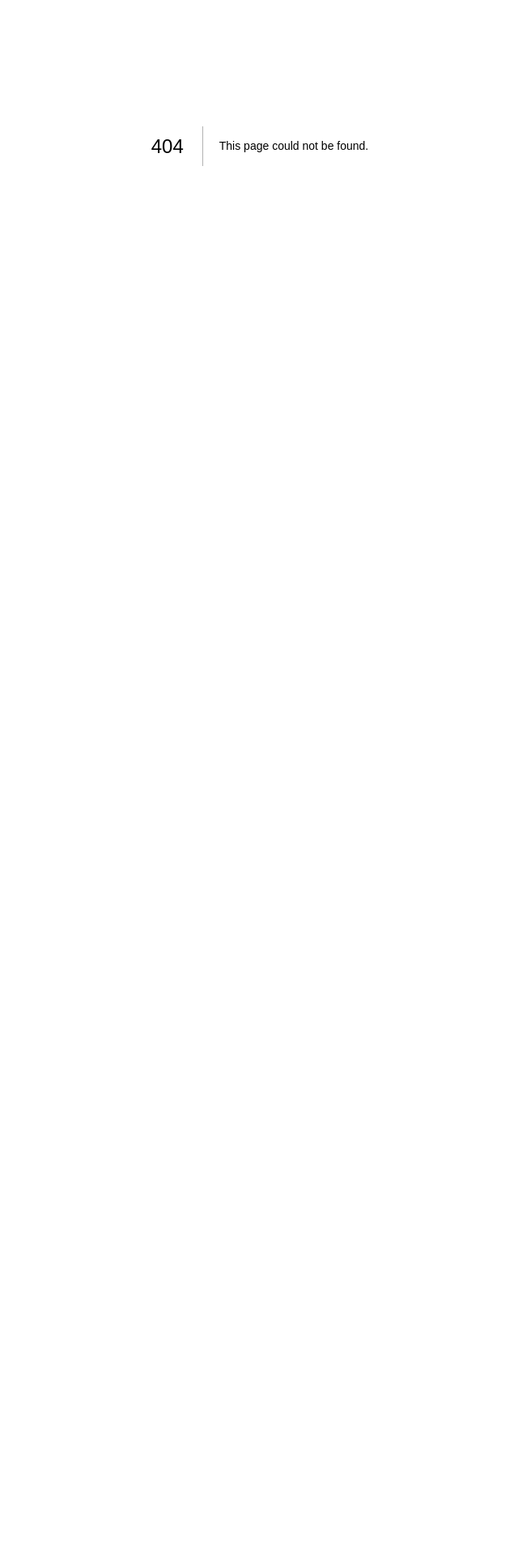
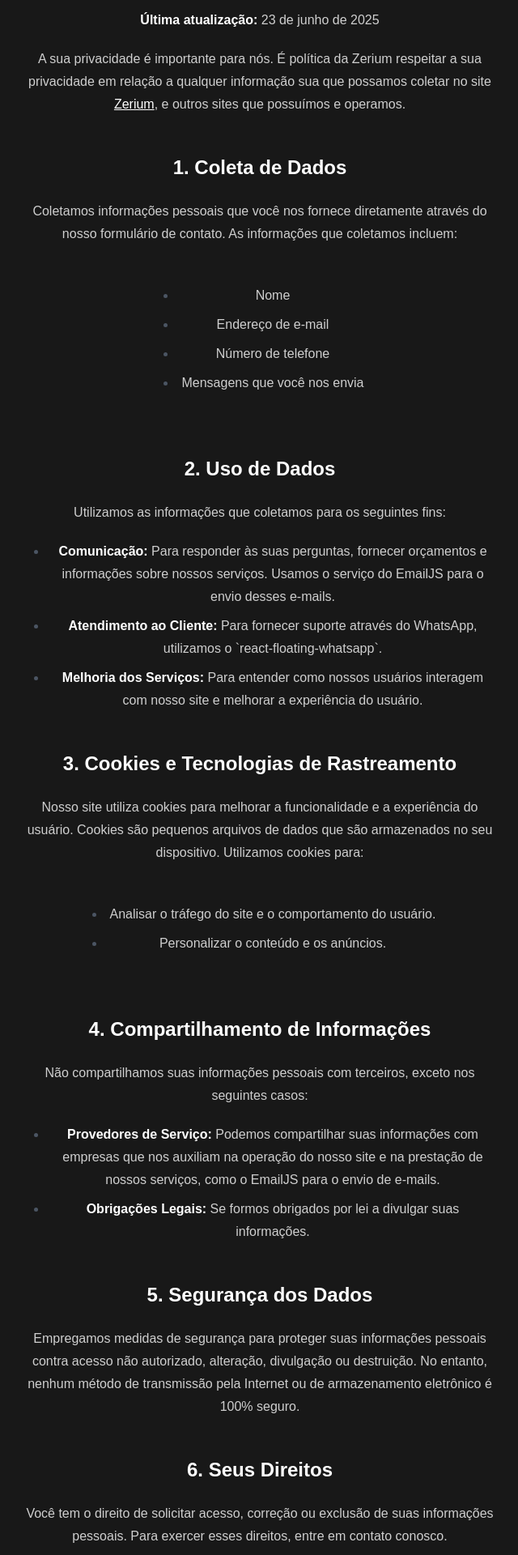
Before and after one commit to Douglas2803/Zerium, a Next.js app: page /politica-de-privacidade in a window 1280 px wide. Before the commit this address had no page. Shown: the part 220-2140 px from the top of the page at 81% size, without its empty margins (319-959 px from the left). Before the commit the page ends 800 px from the top, so only its background shows below. Built offline with nearby package versions, Linux system fonts and the light colour scheme.

Commit message:
feat: Cria página de politica de privacidade

```diff
--- /dev/null
+++ b/src/app/politica-de-privacidade/page.tsx
@@ -0,0 +1,128 @@
+import Header from "@/app/components/Header";
+import { Footer } from "@/app/components/Footer/index";
+
+const PoliticaDePrivacidadePage = () => {
+  return (
+    <>
+      <Header />
+
+      <main className="container py-12">
+        <div className="prose prose-invert mx-auto [&_ul]:w-fit text-grey_3">
+          <h1>Política de Privacidade</h1>
+
+          <p>
+            <strong>Última atualização:</strong> 23 de junho de 2025
+          </p>
+
+          <p>
+            A sua privacidade é importante para nós. É política da Zerium
+            respeitar a sua privacidade em relação a qualquer informação sua que
+            possamos coletar no site{" "}
+            <a href="https://www.zerium.com.br/">Zerium</a>, e outros sites que
+            possuímos e operamos.
+          </p>
+
+          <h2>1. Coleta de Dados</h2>
+          <p>
+            Coletamos informações pessoais que você nos fornece diretamente
+            através do nosso formulário de contato. As informações que coletamos
+            incluem:
+          </p>
+
+          <div className="flex justify-center">
+            <ul>
+              <li>Nome</li>
+              <li>Endereço de e-mail</li>
+              <li>Número de telefone</li>
+              <li>Mensagens que você nos envia</li>
+            </ul>
+          </div>
+
+          <h2>2. Uso de Dados</h2>
+          <p>Utilizamos as informações que coletamos para os seguintes fins:</p>
+          <ul>
+            <li>
+              <strong>Comunicação:</strong> Para responder às suas perguntas,
+              fornecer orçamentos e informações sobre nossos serviços. Usamos o
+              serviço do EmailJS para o envio desses e-mails.
+            </li>
+            <li>
+              <strong>Atendimento ao Cliente:</strong> Para fornecer suporte
+              através do WhatsApp, utilizamos o `react-floating-whatsapp`.
+            </li>
+            <li>
+              <strong>Melhoria dos Serviços:</strong> Para entender como nossos
+              usuários interagem com nosso site e melhorar a experiência do
+              usuário.
+            </li>
+          </ul>
+
+          <h2>3. Cookies e Tecnologias de Rastreamento</h2>
+          <p>
+            Nosso site utiliza cookies para melhorar a funcionalidade e a
+            experiência do usuário. Cookies são pequenos arquivos de dados que
+            são armazenados no seu dispositivo. Utilizamos cookies para:
+          </p>
+
+          <div className="flex justify-center">
+            <ul>
+              <li>Analisar o tráfego do site e o comportamento do usuário.</li>
+              <li>Personalizar o conteúdo e os anúncios.</li>
+            </ul>
+          </div>
+
+          <h2>4. Compartilhamento de Informações</h2>
+          <p>
+            Não compartilhamos suas informações pessoais com terceiros, exceto
+            nos seguintes casos:
+          </p>
+
+          <ul>
+            <li>
+              <strong>Provedores de Serviço:</strong> Podemos compartilhar suas
+              informações com empresas que nos auxiliam na operação do nosso
+              site e na prestação de nossos serviços, como o EmailJS para o
+              envio de e-mails.
+            </li>
+            <li>
+              <strong>Obrigações Legais:</strong> Se formos obrigados por lei a
+              divulgar suas informações.
+            </li>
+          </ul>
+
+          <h2>5. Segurança dos Dados</h2>
+          <p>
+            Empregamos medidas de segurança para proteger suas informações
+            pessoais contra acesso não autorizado, alteração, divulgação ou
+            destruição. No entanto, nenhum método de transmissão pela Internet
+            ou de armazenamento eletrônico é 100% seguro.
+          </p>
+
+          <h2>6. Seus Direitos</h2>
+          <p>
+            Você tem o direito de solicitar acesso, correção ou exclusão de suas
+            informações pessoais. Para exercer esses direitos, entre em contato
+            conosco.
+          </p>
+
+          <h2>7. Alterações a esta Política de Privacidade</h2>
+          <p>
+            Podemos atualizar nossa Política de Privacidade de tempos em tempos.
+            Notificaremos sobre quaisquer alterações, publicando a nova Política
+            de Privacidade nesta página.
+          </p>
+
+          <h2>8. Contato</h2>
+          <p>
+            Se você tiver alguma dúvida sobre esta Política de Privacidade,
+            entre em contato conosco através do e-mail:{" "}
+            <a href="mailto:contato@zerium.com.br">contato@zerium.com.br</a>
+          </p>
+        </div>
+      </main>
+      <Footer />
+    </>
+  );
+};
+
+export default PoliticaDePrivacidadePage;
```
